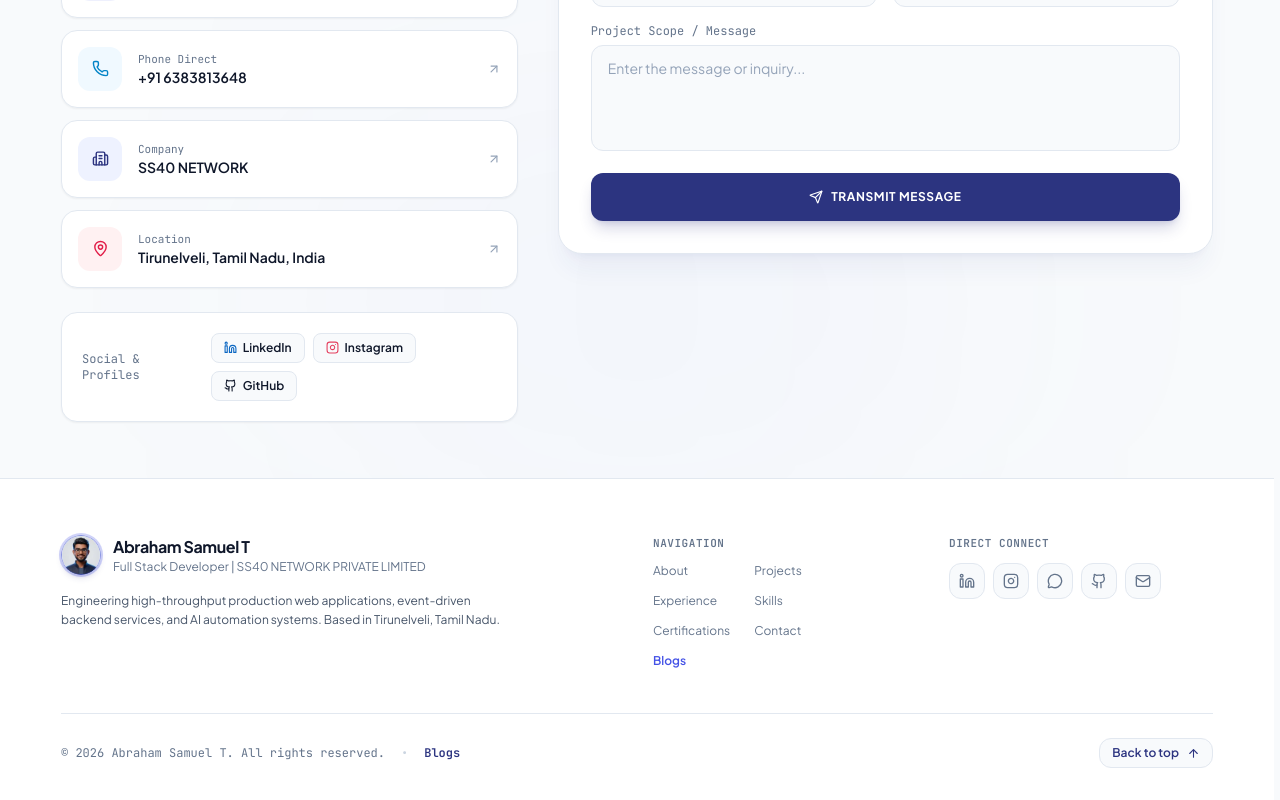
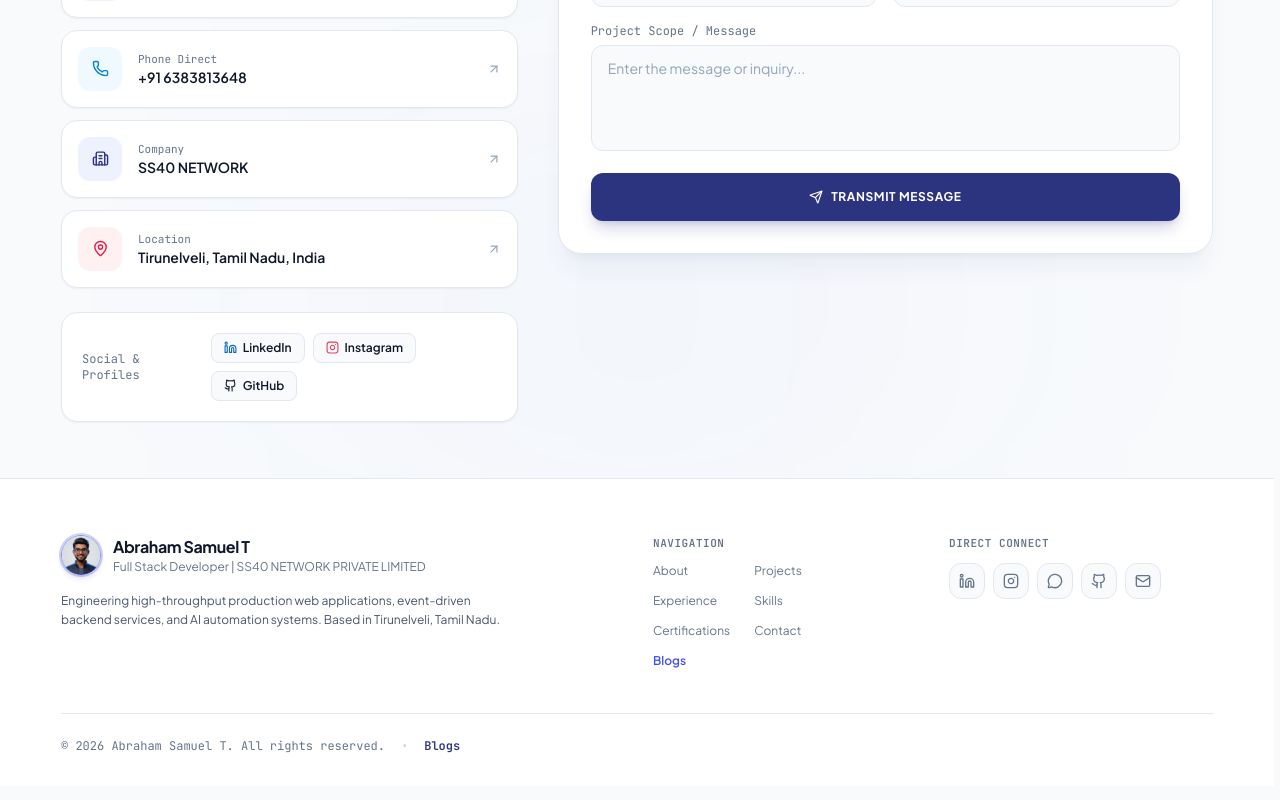
Before and after one commit to AbrahamSamuel2003/portfolio, a React (Vite) app: page / in a window 1280 px wide. Shown: the part 5805-6605 px from the top of the page. Built offline with nearby package versions, Linux system fonts and the light colour scheme.

Commit message:
fix(footer): remove Back to top button

```diff
--- a/src/components/layout/Footer.jsx
+++ b/src/components/layout/Footer.jsx
@@ -1,5 +1,5 @@
 import { motion } from "framer-motion";
-import { ArrowUp, Github, Linkedin, Instagram, MessageCircle, Mail } from "lucide-react";
+import { Github, Linkedin, Instagram, MessageCircle, Mail } from "lucide-react";
 import avatarImg from "../../assets/avatar-round.webp";
 
 export default function Footer({ onToTop, onNavigate }) {
@@ -130,7 +130,7 @@ export default function Footer({ onToTop, onNavigate }) {
 
         </div>
 
-        {/* Bottom Tier: Copyright & Back-to-Top */}
+        {/* Bottom Tier: Copyright */}
         <div className="pt-6 border-t border-[#E2E8F0] flex flex-col sm:flex-row items-center justify-between gap-4">
           <div className="flex flex-col sm:flex-row items-center gap-2 sm:gap-4 text-xs text-[#64748B] font-mono text-center sm:text-left">
             <span>© 2026 Abraham Samuel T. All rights reserved.</span>
@@ -142,18 +142,6 @@ export default function Footer({ onToTop, onNavigate }) {
               Blogs
             </button>
           </div>
-
-          <motion.button
-            onClick={onToTop}
-            whileHover={{ scale: 1.05, y: -2 }}
-            whileTap={{ scale: 0.95 }}
-            transition={{ type: "spring", stiffness: 400, damping: 25 }}
-            aria-label="Scroll back to top"
-            className="inline-flex items-center gap-2 px-3 py-1.5 rounded-xl border border-[#E2E8F0] bg-[#F8FAFC] text-xs font-semibold text-[#2C3480] hover:text-[#4452E6] hover:border-[#4452E6]/30 hover:bg-[#EEF0FD] transition-[background-color,border-color,color] duration-200 cursor-pointer shadow-2xs"
-          >
-            <span>Back to top</span>
-            <ArrowUp size={13} />
-          </motion.button>
         </div>
 
       </div>
```
